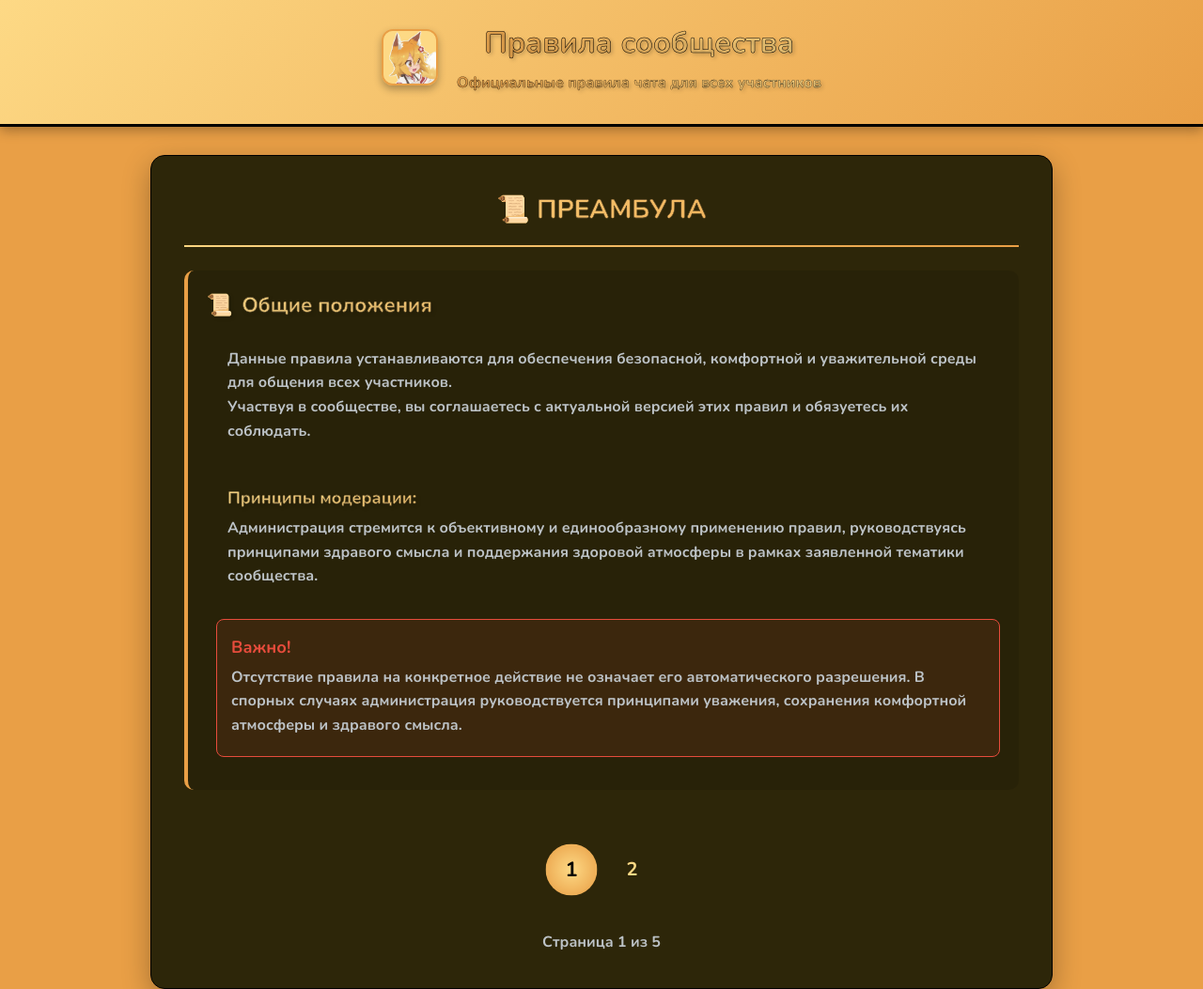
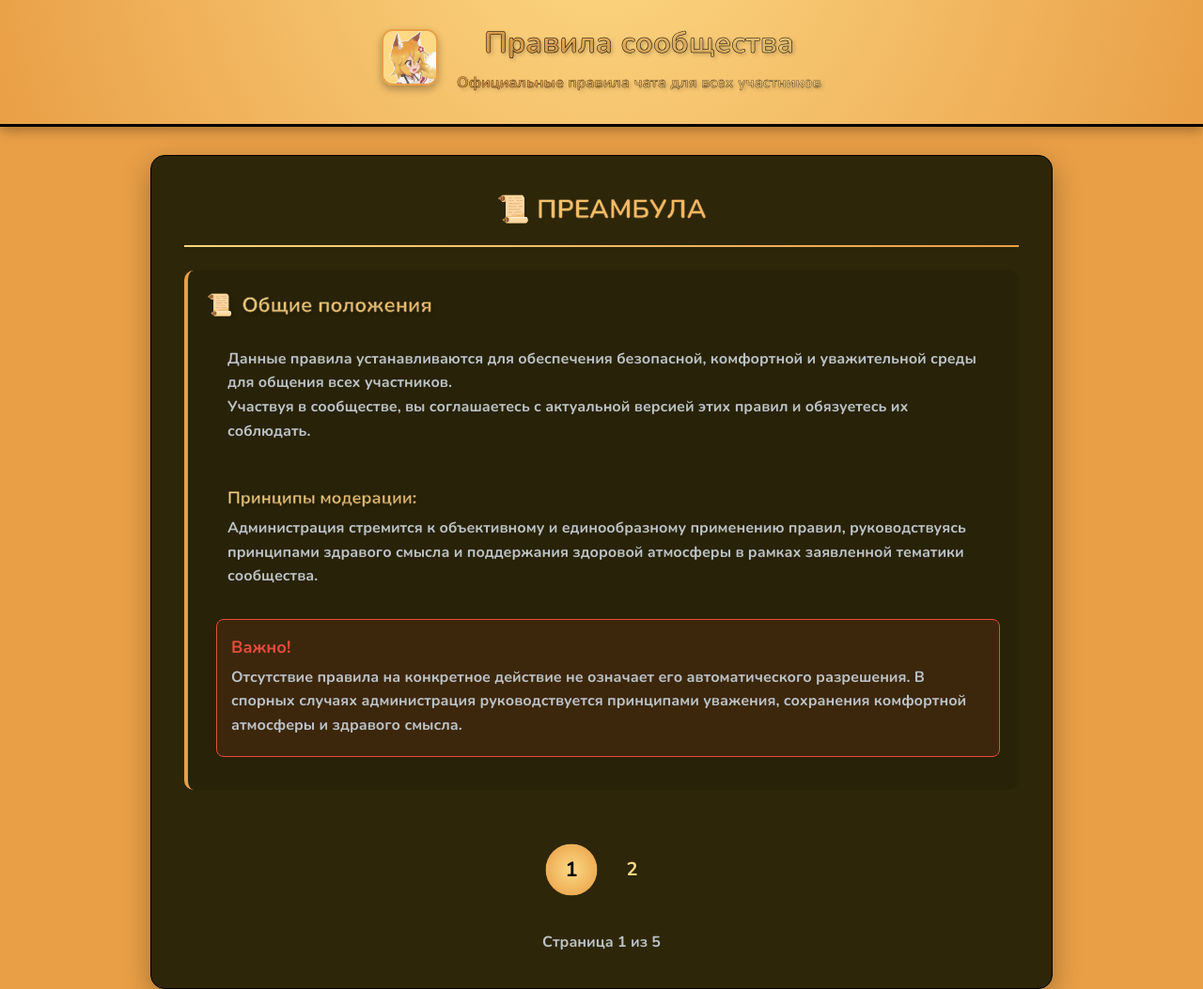
Before and after one commit to GGBSSHOP/Fox_Chat_Rules, a plain HTML site: page index.html in a window 1280 px wide. Shown: the top 1053 px of the page at 94% size. Drawn offline with Linux system fonts and the light colour scheme.

Commit message:
Update index.html

```diff
--- a/index.html
+++ b/index.html
@@ -30,7 +30,7 @@
         }
 
         header {
-            background: linear-gradient(135deg, #FDD985 0%, #E99F46 100%);
+            background: radial-gradient(circle at center -100px, #FDD985, #E99F46);
             padding: 20px;
             text-align: center;
             border-bottom: 3px solid #000000;
```
